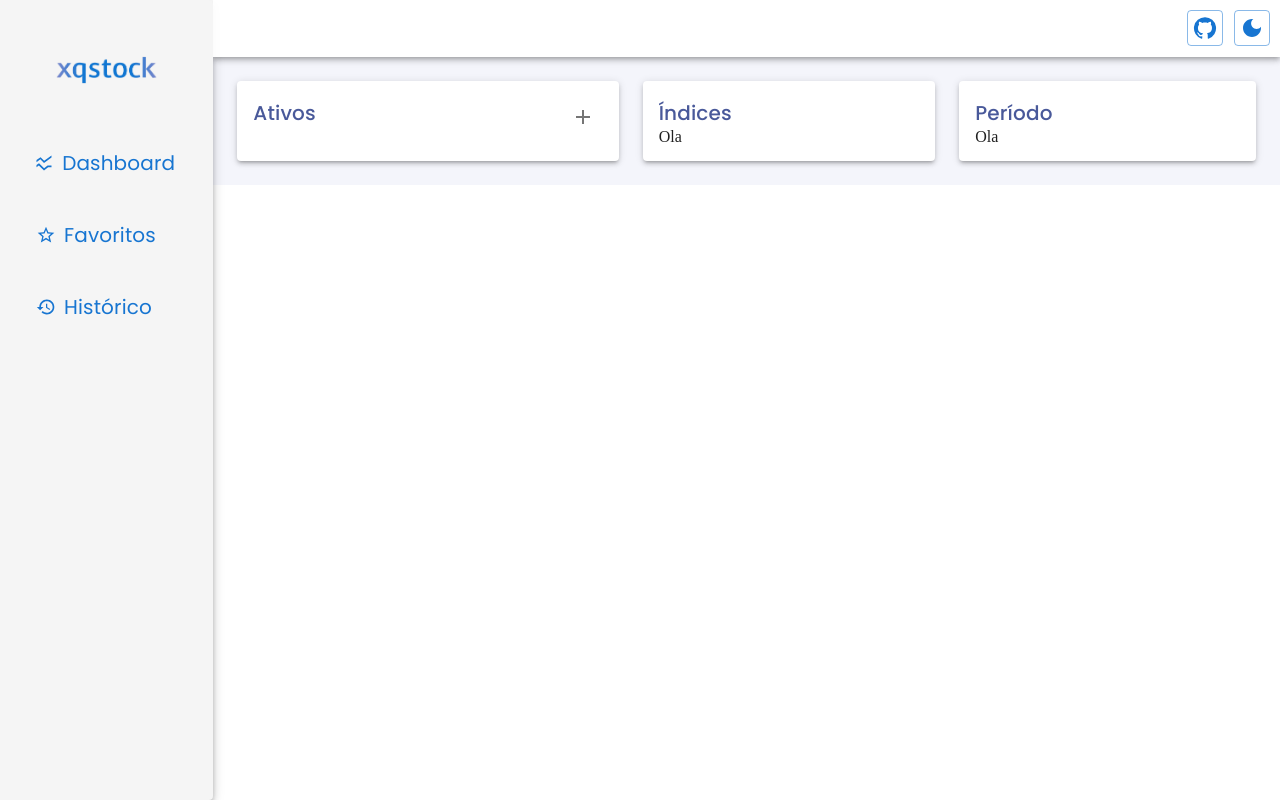
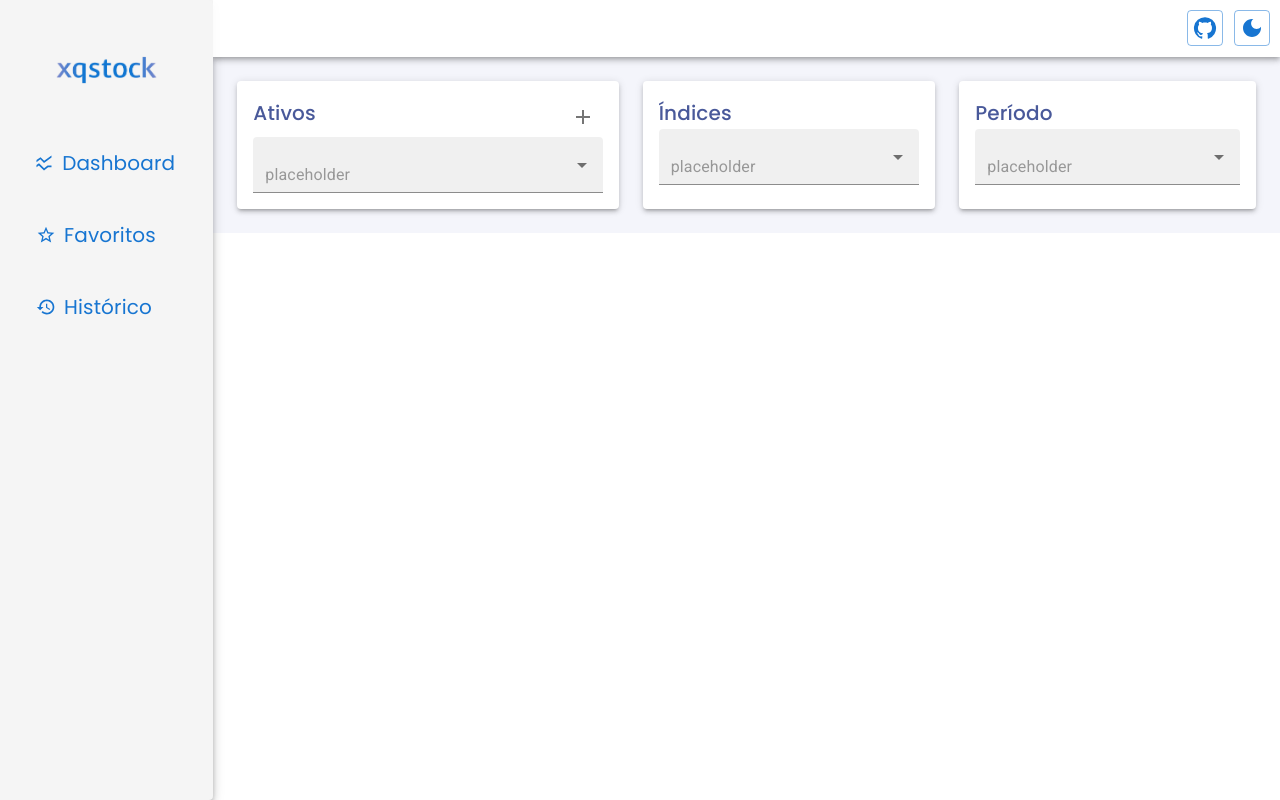
Before and after one commit to gabrielrangel/xqstock-app, a React (Create React App) app: page / in a window 1280 px wide. Built offline with nearby package versions, Linux system fonts and the light colour scheme.

Commit message:
feat(11-criar-layout-do-dashboard wip) adicionado input para os filtros

```diff
--- a/src/Components/Dashboard/Filter/AssetFilter/index.tsx
+++ b/src/Components/Dashboard/Filter/AssetFilter/index.tsx
@@ -1,14 +1,9 @@
 import { FunctionComponent } from "react";
-import { AssetCard } from "../Common";
 import FilterCard from "../Common/FilterCard";
 import Options from "./options";
 
 export const AssetFilter: FunctionComponent = () => {
-  return (
-    <FilterCard title={"Ativos"} options={<Options />} grow>
-      <AssetCard />
-    </FilterCard>
-  );
+  return <FilterCard title={"Ativos"} options={<Options />} grow />;
 };
 
 export default AssetFilter;
--- a/src/Components/Dashboard/Filter/Common/AssetCard/index.tsx
+++ /dev/null
@@ -1,4 +0,0 @@
-import { FunctionComponent } from "react";
-import StyledPaper from "./styles";
-
-export const AssetCard: FunctionComponent = () => <StyledPaper></StyledPaper>;
--- /dev/null
+++ b/src/Components/Dashboard/Filter/Common/AssetsInput/index.tsx
@@ -0,0 +1,18 @@
+import Autocomplete from "@mui/material/Autocomplete";
+import TextField from "@mui/material/TextField";
+import { FunctionComponent } from "react";
+
+export const AssetsInput: FunctionComponent<{
+  options: readonly unknown[];
+  placeholder: string;
+}> = ({ options, placeholder }) => (
+  <Autocomplete
+    disablePortal
+    options={options}
+    renderInput={(params) => (
+      <TextField {...params} placeholder={placeholder} variant="filled" />
+    )}
+  />
+);
+
+export default AssetsInput;
--- a/src/Components/Dashboard/Filter/Common/FilterCard/index.tsx
+++ b/src/Components/Dashboard/Filter/Common/FilterCard/index.tsx
@@ -3,9 +3,9 @@ import Box from "@mui/system/Box";
 import { FunctionComponent } from "react";
 import StyledPaper from "./styles";
 import FilterCardProps from "./types";
+import AssetsInput from "../AssetsInput";
 
 export const DashboardFilterCard: FunctionComponent<FilterCardProps> = ({
-  children,
   title,
   options,
   grow,
@@ -17,7 +17,9 @@ export const DashboardFilterCard: FunctionComponent<FilterCardProps> = ({
       </Typography>
       <Box className="options">{options}</Box>
     </Box>
-    <Box className="content">{children}</Box>
+    <Box className="content">
+      <AssetsInput options={["a", "b"]} placeholder={"placeholder"} />
+    </Box>
   </StyledPaper>
 );
 
--- a/src/Components/Dashboard/Filter/Common/FilterCard/styles.ts
+++ b/src/Components/Dashboard/Filter/Common/FilterCard/styles.ts
@@ -24,5 +24,9 @@ export default styled(Paper)<PaperProps & { grow?: boolean }>`
 
   .content {
     display: flex;
+
+    .MuiAutocomplete-root {
+      flex-grow: 1;
+    }
   }
 `;
--- a/src/Components/Dashboard/Filter/Common/FilterCard/types.ts
+++ b/src/Components/Dashboard/Filter/Common/FilterCard/types.ts
@@ -2,7 +2,6 @@ import { ReactNode } from "react";
 
 export interface FilterCardProps {
   title: string;
-  children: ReactNode;
   options: ReactNode;
   grow?: boolean;
 }
--- /dev/null
+++ b/src/Components/Dashboard/Filter/Common/FilterItemCard/index.tsx
@@ -0,0 +1,8 @@
+import { FunctionComponent, ReactNode } from "react";
+import StyledPaper from "./styles";
+
+export const FilterItemCard: FunctionComponent<{ children: ReactNode }> = ({
+  children,
+}) => <StyledPaper>{children}</StyledPaper>;
+
+export default FilterItemCard;
--- a/src/Components/Dashboard/Filter/Common/index.ts
+++ b/src/Components/Dashboard/Filter/Common/index.ts
@@ -1,3 +1,3 @@
-export * from "./AssetCard";
+export * from "./FilterItemCard";
 export * from "./FilterCard";
 export * from "./FilterGroup";
--- a/src/Components/Dashboard/Filter/DateFilter/index.tsx
+++ b/src/Components/Dashboard/Filter/DateFilter/index.tsx
@@ -3,9 +3,7 @@ import { FunctionComponent } from "react";
 import FilterCard from "../Common/FilterCard";
 
 export const DateFilter: FunctionComponent = () => (
-  <FilterCard title={"Período"} options={<Button />}>
-    <>Ola</>
-  </FilterCard>
+  <FilterCard title={"Período"} options={<Button />} />
 );
 
 export default DateFilter;
--- a/src/Components/Dashboard/Filter/IndexFilter/index.tsx
+++ b/src/Components/Dashboard/Filter/IndexFilter/index.tsx
@@ -3,9 +3,7 @@ import { FunctionComponent } from "react";
 import FilterCard from "../Common/FilterCard";
 
 export const IndexFilter: FunctionComponent = () => (
-  <FilterCard title={"Índices"} options={<Button />}>
-    <>Ola</>
-  </FilterCard>
+  <FilterCard title={"Índices"} options={<Button />} />
 );
 
 export default IndexFilter;
```
Also changed, not shown: src/Components/Dashboard/Filter/Common/InputCard/index.tsx (added, +8 -0 lines), src/Components/Dashboard/Filter/Common/FilterItemCard/styles.ts (renamed from src/Components/Dashboard/Filter/Common/AssetCard/styles.ts).
